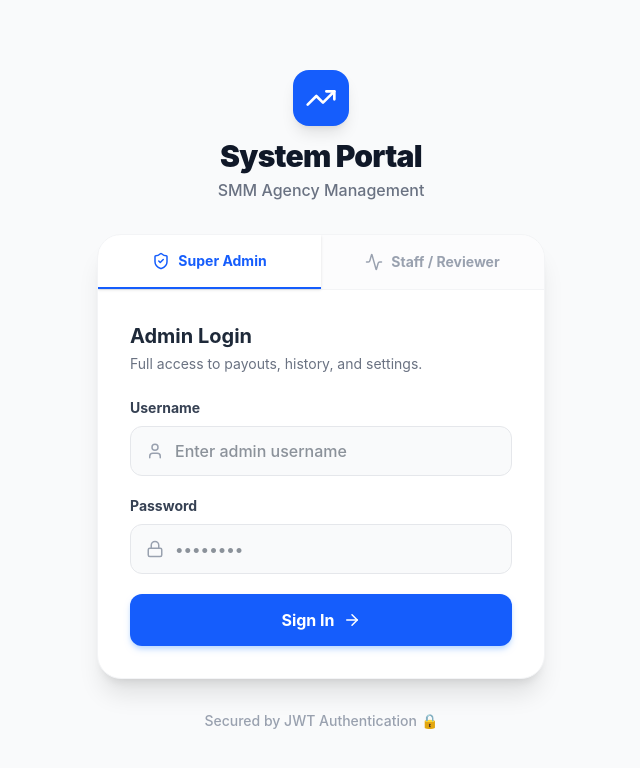
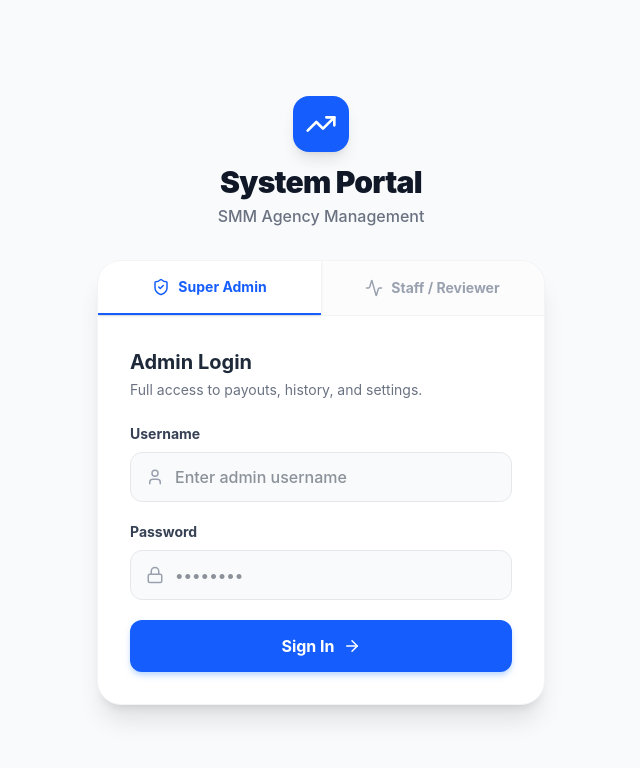
Before and after one commit to imukulrajput/telegram_insta_frontend-, a React (Vite) app: page / in a window 1280 px wide. Shown: the top 768 px of the page, without its empty margins (319-959 px from the left). Built offline with nearby package versions, Linux system fonts and the light colour scheme.

Commit message:
remove on login page

```diff
--- a/src/components/Login.jsx
+++ b/src/components/Login.jsx
@@ -145,9 +145,7 @@ const Login = ({ onLoginSuccess }) => {
         </div>
       </div>
 
-      <p className="mt-8 text-sm text-gray-400 font-medium">
-        Secured by JWT Authentication 🔒
-      </p>
+
     </div>
   );
 };
```
